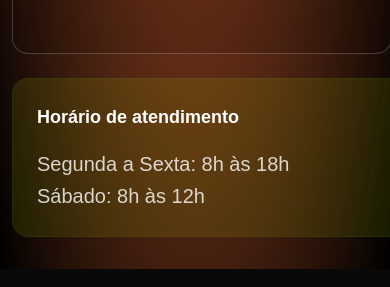
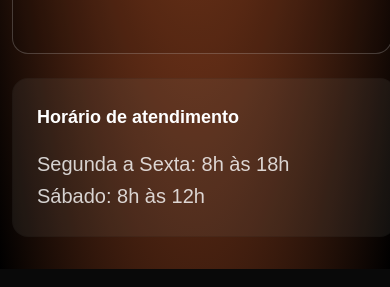
Before and after one commit to projingpro/site, a plain HTML site: page index.html in a window 390 px wide. Shown: the part 5982-6269 px from the top of the page. Drawn offline with Linux system fonts and the light colour scheme.

Commit message:
Update styles.css

```diff
--- a/styles.css
+++ b/styles.css
@@ -478,10 +478,11 @@ body {
 }
 
 .contact-hours {
-    background: rgba(208, 255, 0, 0.1);
+     background: rgba(154, 156, 146, 0.1);
     padding: 1.5rem;
     border-radius: 1rem;
-    border: 1px solid rgba(40, 167, 69, 0.1);
+    border: 1px solid rgba(0, 0, 0, 0.1);
+    margin-right: 1rem;
 }
 
 .contact-hours h3 {
@@ -846,6 +847,13 @@ body {
     margin-bottom: 1.5rem;
     margin-right: 20px;
 }
+    .contact-hours {
+    background: rgba(154, 156, 146, 0.1);
+    padding: 1.5rem;
+    border-radius: 1rem;
+    border: 1px solid rgba(0, 0, 0, 0.1);
+    margin-right: 1rem;
+}
 
     .whatsapp-float {
         bottom: 2rem;
```
